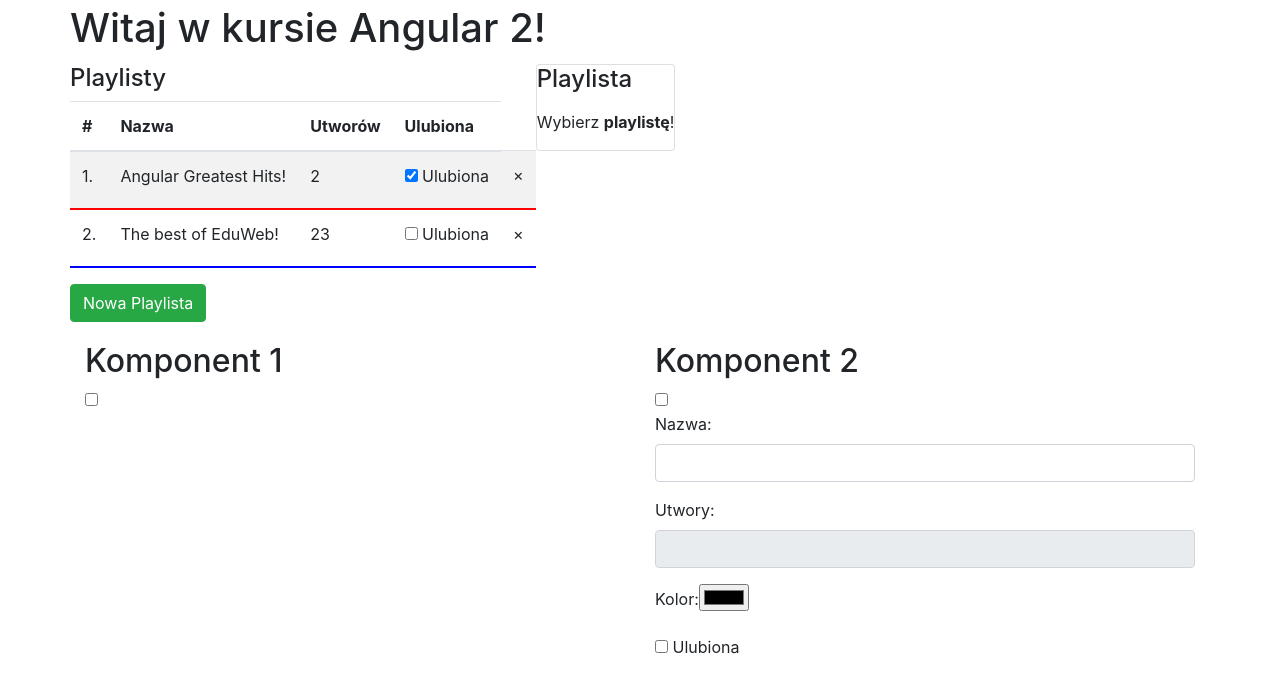
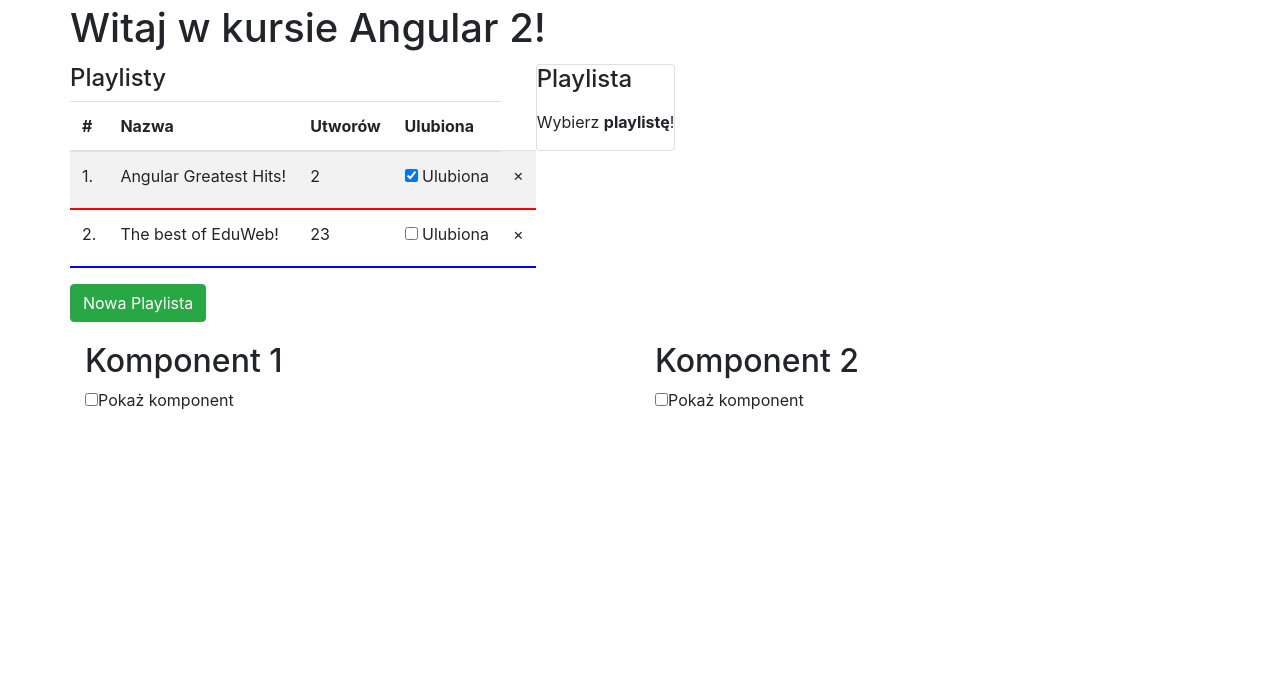
Before and after one commit to mngweb/bfe-week5, an Angular app: page / in a window 1280 px wide. Shown: the top 692 px of the page. Built offline with nearby package versions, Linux system fonts and the light colour scheme.

Commit message:
Zadania 5.1-5.4

```diff
--- a/src/app/playlists/playlists.component.html
+++ b/src/app/playlists/playlists.component.html
@@ -42,7 +42,7 @@
 
     <h2>Komponent 1</h2>
     <!--<input type="checkbox" (change)="showComponent1 = $event.target.checked">-->
-    <input type="checkbox" [(ngModel)]="showComponent1">
+    <label><input type="checkbox" [(ngModel)]="showComponent1">Pokaż komponent</label>
     <my-component *ngIf="showComponent1">
     </my-component>
   </div>
@@ -50,8 +50,8 @@
   <div class="col-6">
     <h2>Komponent 2</h2>
     <!--<input type="checkbox" (change)="hideComponent2 = $event.target.checked">-->
-    <input type="checkbox" [(ngModel)]="hideComponent2">
-    <my-component [hidden]="hideComponent2">
+    <label><input type="checkbox" [(ngModel)]="showComponent2">Pokaż komponent</label>
+    <my-component [hidden]="!showComponent2">
     </my-component>
 
   </div>
```
